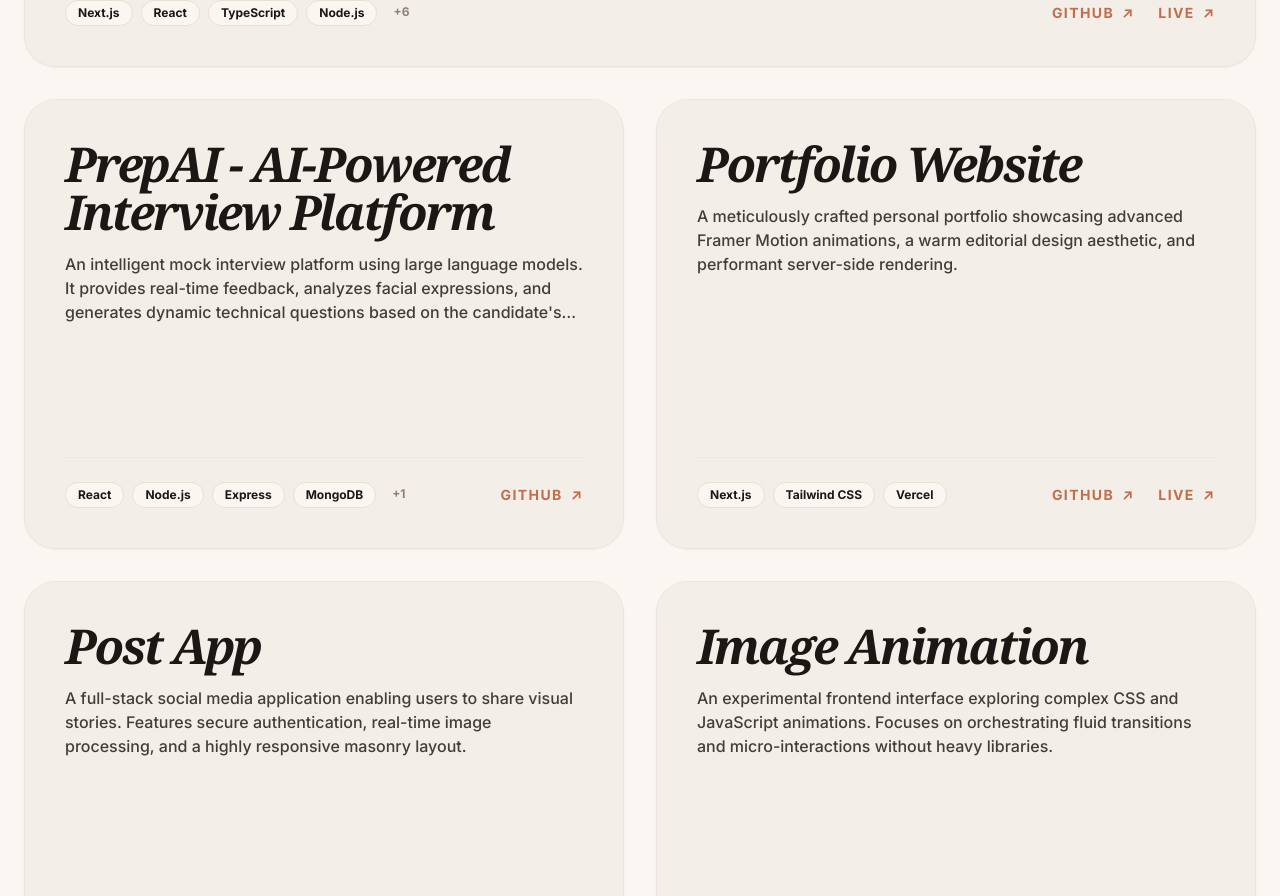
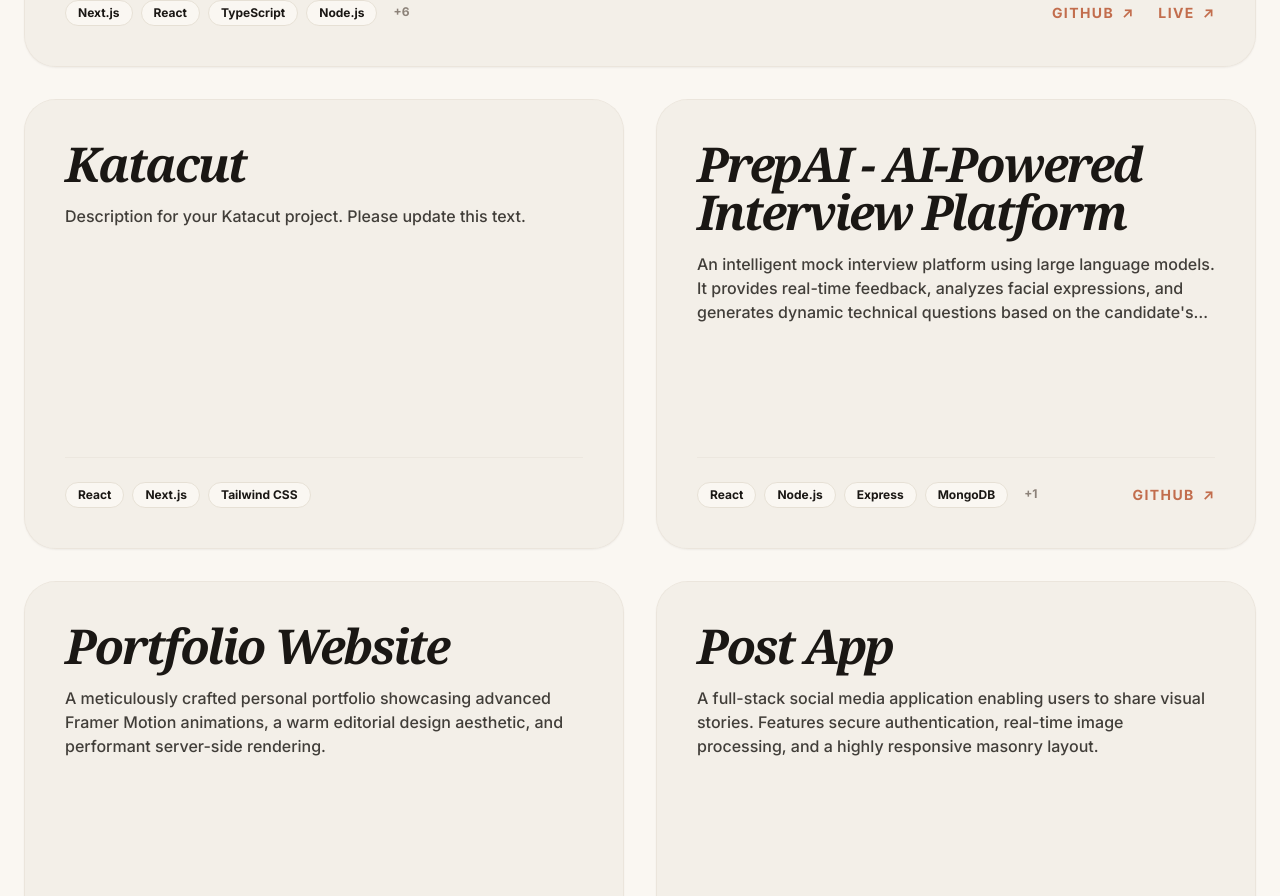
Before and after one commit to Anshikasaxenaa/Portfolio_, a Next.js app: page / in a window 1280 px wide. Shown: the part 6711-7607 px from the top of the page. Built offline with nearby package versions, Linux system fonts and the light colour scheme.

Commit message:
added katacut

```diff
--- a/src/data/portfolioData.ts
+++ b/src/data/portfolioData.ts
@@ -13,6 +13,18 @@ export const projects = [
   },
   {
     id: 2,
+    title: "Katacut",
+    description: "Description for your Katacut project. Please update this text.",
+    problem: "Problem statement for Katacut.",
+    solution: "Solution for Katacut.",
+    tags: ["React", "Next.js", "Tailwind CSS"],
+    image: "/project-1.png",
+    imageGradient: "from-purple-500 via-pink-500 to-red-500",
+    githubLink: "",
+    liveLink: "",
+  },
+  {
+    id: 3,
     title: "PrepAI - AI-Powered Interview Platform",
     description: "An intelligent mock interview platform using large language models. It provides real-time feedback, analyzes facial expressions, and generates dynamic technical questions based on the candidate's resume.",
     problem: "Candidates often struggle with interview anxiety and lack realistic, personalized practice environments before crucial job interviews.",
@@ -24,7 +36,7 @@ export const projects = [
     liveLink: "",
   },
   {
-    id: 3,
+    id: 4,
     title: "Portfolio Website",
     description: "A meticulously crafted personal portfolio showcasing advanced Framer Motion animations, a warm editorial design aesthetic, and performant server-side rendering.",
     problem: "Standard portfolios often feel static and fail to communicate a developer's unique design sensibilities and engineering rigor.",
@@ -36,7 +48,7 @@ export const projects = [
     liveLink: "https://anshika-saxena-portfolio.vercel.app",
   },
   {
-    id: 4,
+    id: 5,
     title: "Post App",
     description: "A full-stack social media application enabling users to share visual stories. Features secure authentication, real-time image processing, and a highly responsive masonry layout.",
     problem: "Users needed a highly responsive, secure platform to share visual stories without compromising on image load times or layout stability.",
@@ -48,7 +60,7 @@ export const projects = [
     liveLink: "",
   },
   {
-    id: 5,
+    id: 6,
     title: "Image Animation",
     description: "An experimental frontend interface exploring complex CSS and JavaScript animations. Focuses on orchestrating fluid transitions and micro-interactions without heavy libraries.",
     problem: "Modern web interfaces require fluid, non-intrusive micro-interactions, but relying on heavy animation libraries can severely impact performance.",
```
Also changed, not shown: 1 other file (tests, documents, lock files or other folders).
